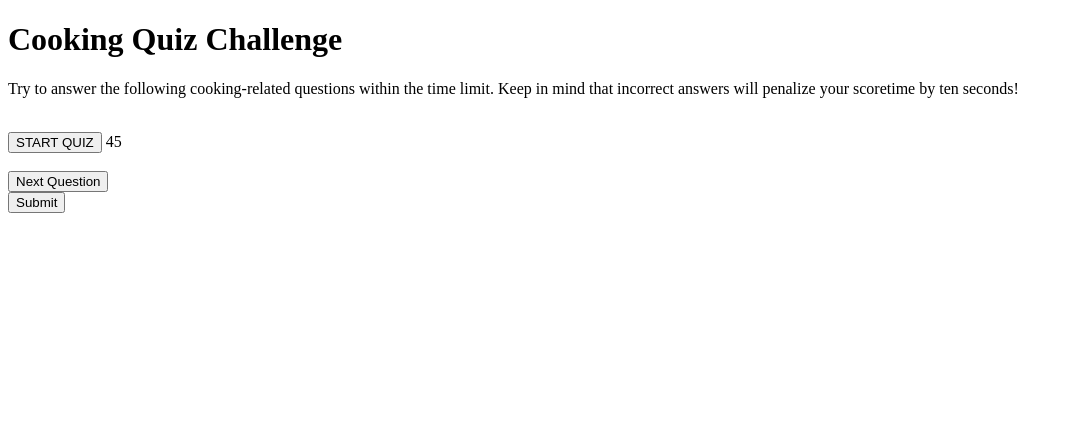
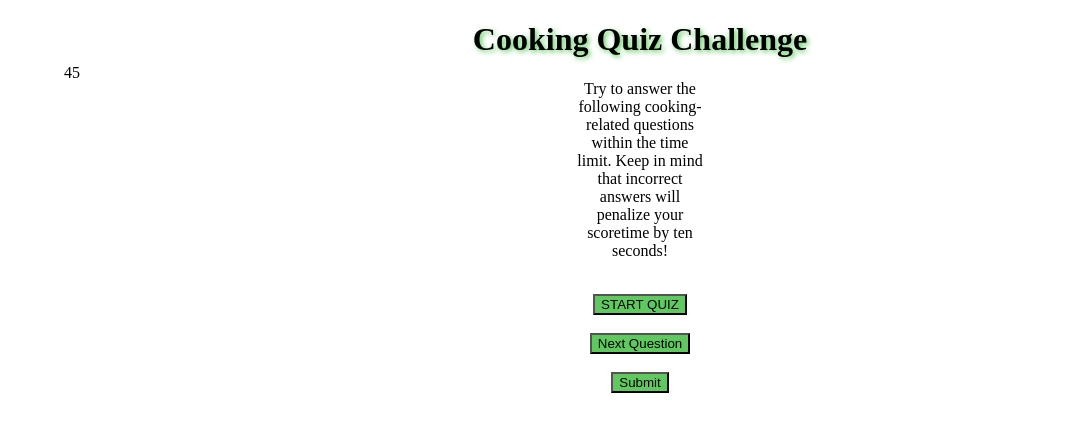
Before and after one commit to elsabalk/CookingQuizChallenge, a plain HTML site: page index.html in a window 1280 px wide. Shown: the whole page, without its empty margins (0-1072 px from the left). Drawn offline with Linux system fonts and the light colour scheme; files that its build step writes are made by us from their sources.

Commit message:
Refactored html and added css

```diff
--- a/assets/css/style.css
+++ b/assets/css/style.css
@@ -0,0 +1,28 @@
+h1 {
+    text-align: center;
+    text-shadow: 2px 2px 5px rgb(95, 201, 95);
+}
+
+p.blocktext {
+    text-align: center;
+    margin-left: auto;
+    margin-right: auto;
+    width: 8em
+}
+
+.start, #nextQuestion, .quizSubmit {
+    margin: 0 auto;
+    display: block;
+    background-color: rgb(95, 201, 95);
+}
+
+.upperCorner {
+    position: relative;
+}
+
+#count {
+    position: fixed;
+    top: 0px;
+    left: 0px;
+    padding: 5% 0 0 5%;
+}
--- a/index.html
+++ b/index.html
@@ -5,23 +5,53 @@
       <meta http-equiv='X-UA-Compatible' content='IE=edge'>
       <title>Cooking Quiz Challenge</title>
       <meta name='viewport' content='width=device-width, initial-scale=1'>
-      <link rel='stylesheet' type='text/css' media='screen' href='style.css'>
+      <link rel='stylesheet' type='text/css' media='screen' href='./assets/css/style.css'>
    </head>
    <body>
       <content>
+         <div>
             <h1>Cooking Quiz Challenge</h1>
-         <p>Try to answer the following cooking-related questions within the time limit. Keep in mind that incorrect answers will penalize your scoretime by ten seconds!</p>
-         <br><button id= "startButton" class="start"> START QUIZ</button>
+         </div>
+
+         <div>
+            <p class="blocktext">
+               Try to answer the following cooking-related questions
+               within the time limit. Keep in mind that incorrect
+               answers will penalize your scoretime by ten seconds!
+               </p>
+         </div>
+
+         <br>
+
+         <div>
+            <button id= "startButton" class="start"> START QUIZ</button>
+         </div>
+
+         <div class="upperCorner">
             <span id="count">45</span>
+         </div>
+
          <div id="question"></div>
-         <br><button id= "nextQuestion" class="next">Next Question</button>
+
+         <br>
+
+         <div>
+            <button id= "nextQuestion" class="next">Next Question</button>
+         </div>
+
+         <br>
+
          <div class="submitter">
             <input class="quizSubmit" id="submitButton" onClick="submitQuiz()"
                         type="submit" value="Submit" />
+         </div>
+
          <!--show only wrong answers on submit-->
+
          <div class="quizAnswers" id="correctAnswer1"></div>
-      </div>      </div>
+
       </content>
-      <script src='assets\js\script.js'></script>
+
+   <script src='./assets/js/script.js'></script>
    </body>
 </html>
```
Lines whose indentation alone changed are shown as unchanged.
